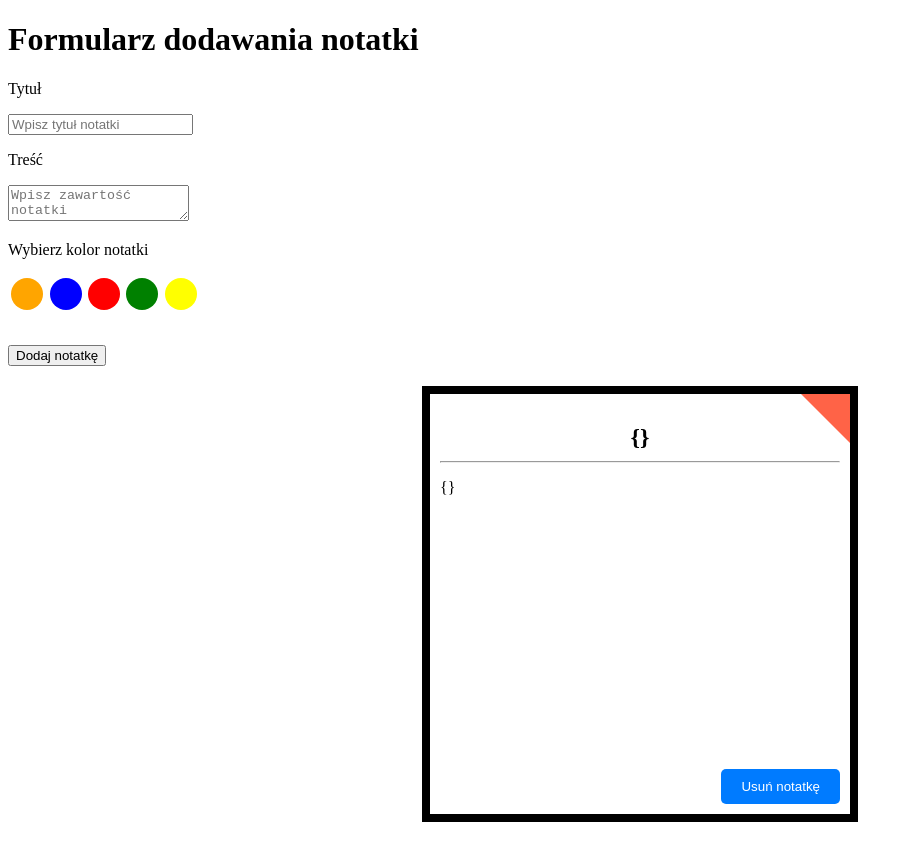
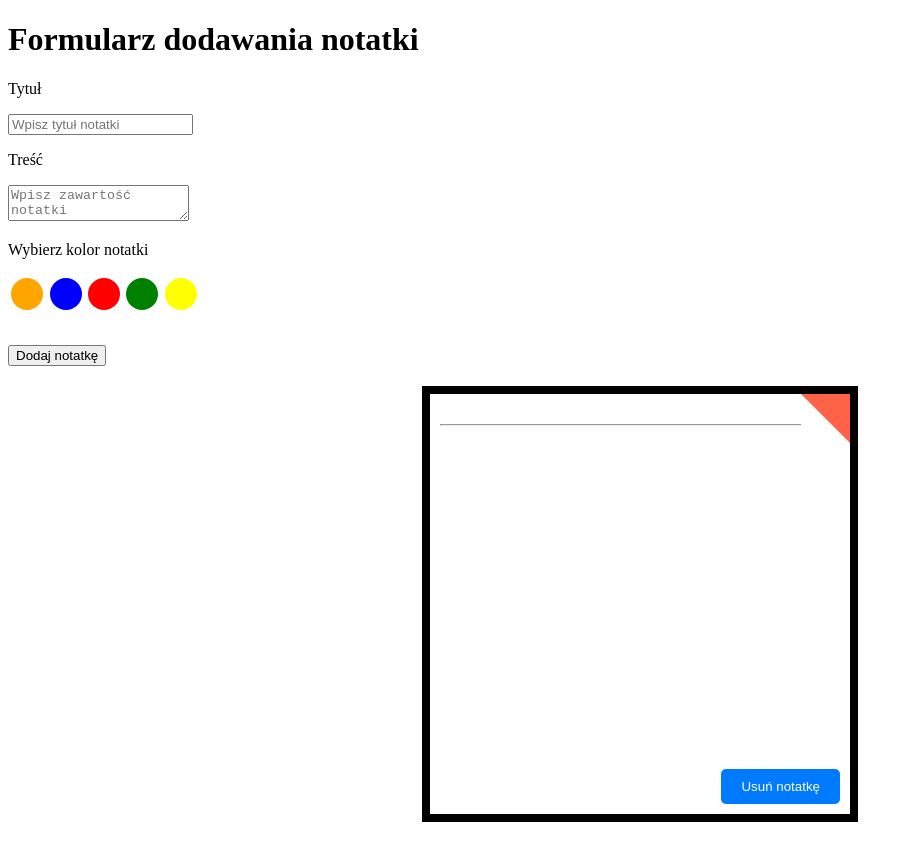
Before and after one commit to nic00la1/notatnik-react, a React (Vite) app in the folder client/notatnik/: page / in a window 1280 px wide. Shown: the whole page, without its empty margins (0-913 px from the left). Built offline with nearby package versions, Linux system fonts and the light colour scheme.

Commit message:
wyswietla prawidlowe dane

```diff
--- a/client/notatnik/src/components/Form.jsx
+++ b/client/notatnik/src/components/Form.jsx
@@ -22,11 +22,10 @@ const Form = ({onSubmitData}) => {
     // Konwersja FormData na obiekt
     const dataObject = Object.fromEntries(formData.entries());
 
-    // Wysyłanie danych do App (rodzica -> komponentu nadrzędnego)
-    onSubmitData(dataObject);
 
-    const title = formData.get('title');
-    const content = formData.get('content');
+
+    const title = dataObject.title;
+    const content = dataObject.content;
     const color = document.querySelector('.palette').classList[1];
 
     // Jeśli pola są puste, wyświetl alert
@@ -40,6 +39,7 @@ const Form = ({onSubmitData}) => {
     console.log('Kolor:', color);
 
     // Wyślij dane do komponentu Note
+    onSubmitData({ title, content, color });
 
     // Resetowanie formularza po wysłaniu
     resetForm();
--- a/client/notatnik/src/components/Note.jsx
+++ b/client/notatnik/src/components/Note.jsx
@@ -4,8 +4,8 @@ import React from 'react'
 
 const Note = ({data}) => {
 
-  const title = JSON.stringify(data, null, 2);
-  const content = JSON.stringify(data, null, 2);
+  const title = data.title;
+  const content = data.content;
 
   return (
     <div className='note-box'>
```
